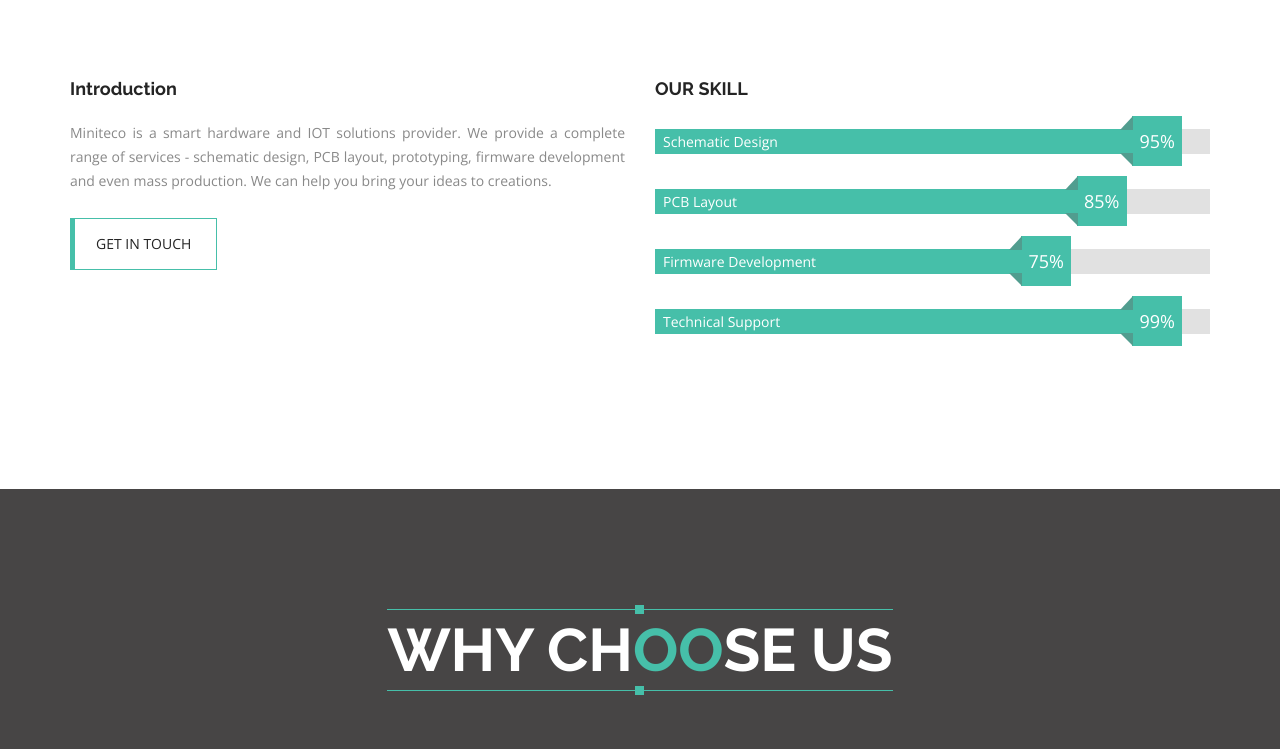
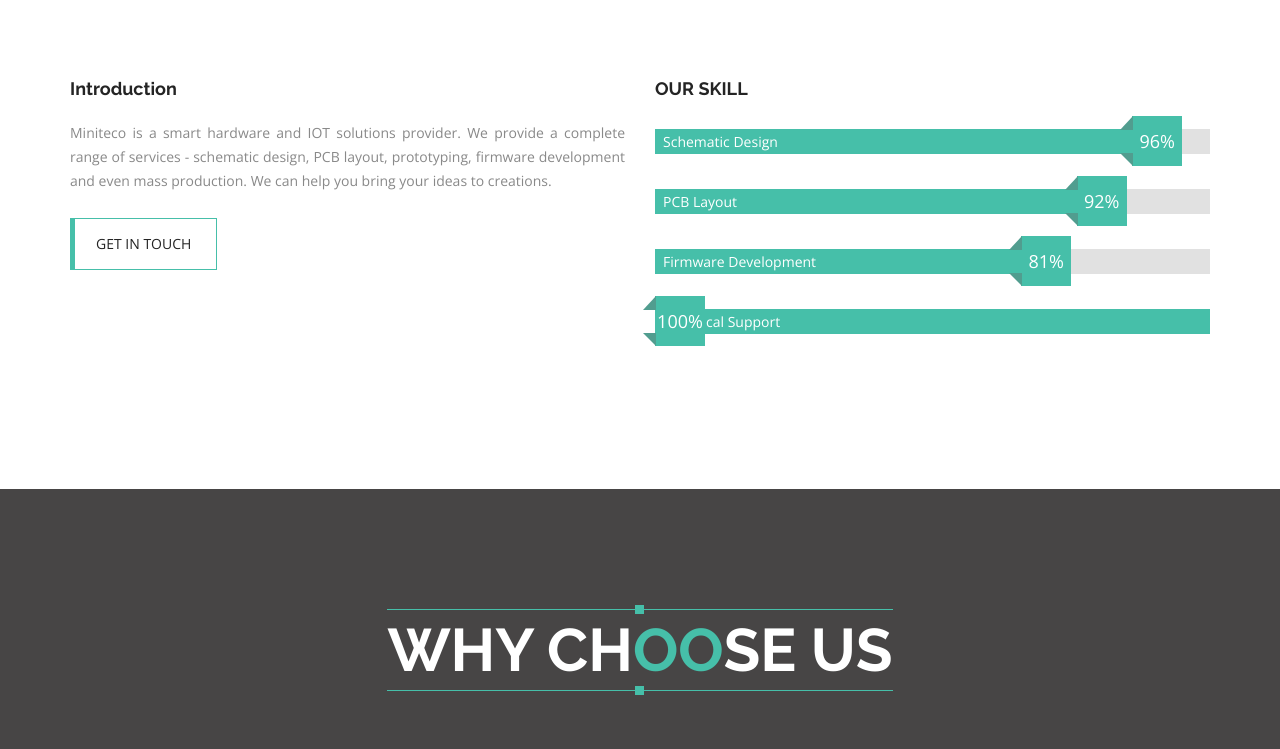
Before and after one commit to miniteco/miniteco.github.io, a plain HTML site: page index.html in a window 1280 px wide. Shown: the part 961-1710 px from the top of the page. Drawn offline with nearby package versions, Linux system fonts and the light colour scheme.

Commit message:
Add files via upload

```diff
--- a/index.html
+++ b/index.html
@@ -186,25 +186,25 @@
 						<div class="skill">
 							<div class="skill-bar skill1 ">
 								<p> Schematic Design</p>
-								<span class="skill-count1">95%</span>
+								<span class="skill-count1">96%</span>
 							</div>
 						</div>
 						<div class="skill">
 							<div class="skill-bar skill2">
 								<p> PCB Layout</p>
-								 <span class="skill-count2">85%</span>
+								 <span class="skill-count2">92%</span>
 							</div>
 						</div>
 						<div class="skill">
 							<div class="skill-bar skill3">
 								<p>Firmware Development</p>
-								<span class="skill-count3">75%</span>
+								<span class="skill-count3">81%</span>
 							</div>
 						</div>
 						<div class="skill">
-							<div class="skill-bar skill1">
+							<div class="skill-bar skill8">
 								<p>Technical Support</p>
-								<span class="skill-count1">99%</span>
+								<span class="skill-count8">100%</span>
 							</div>
 						</div>
 					</div>
```
